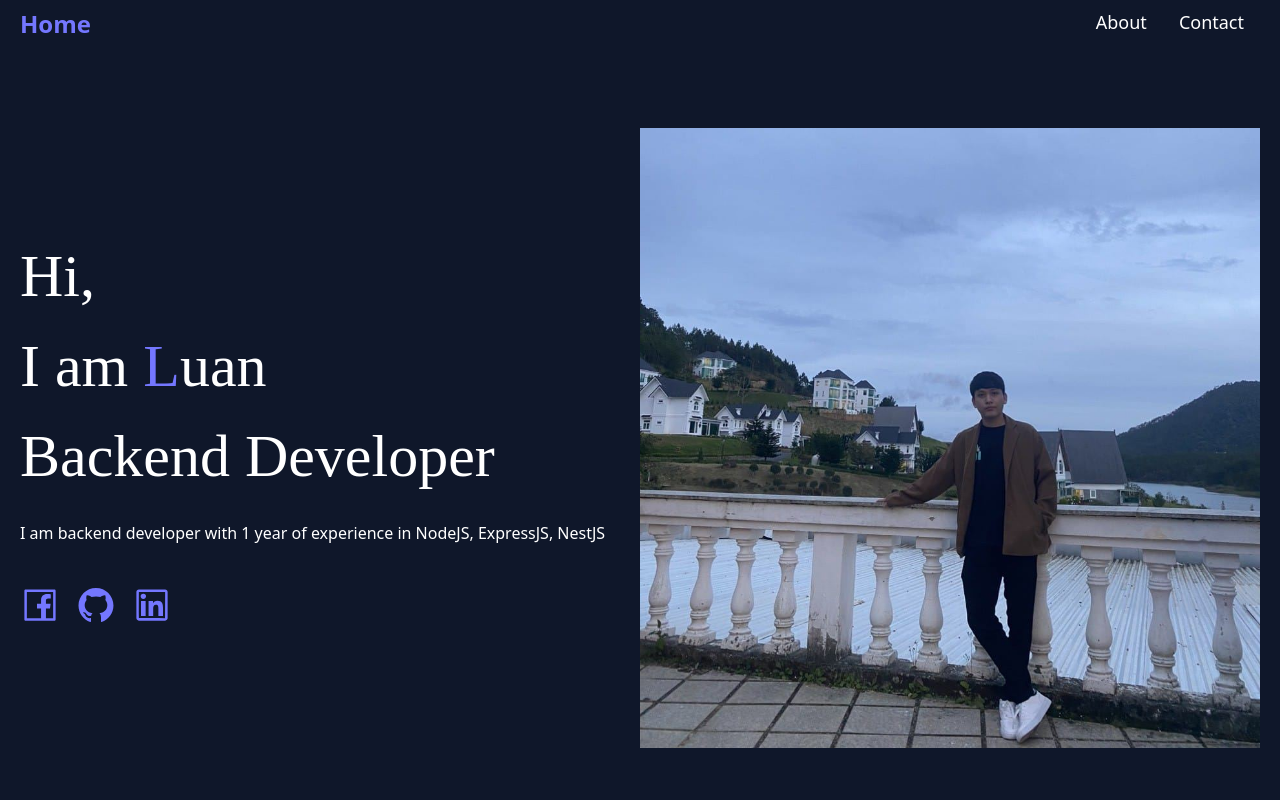
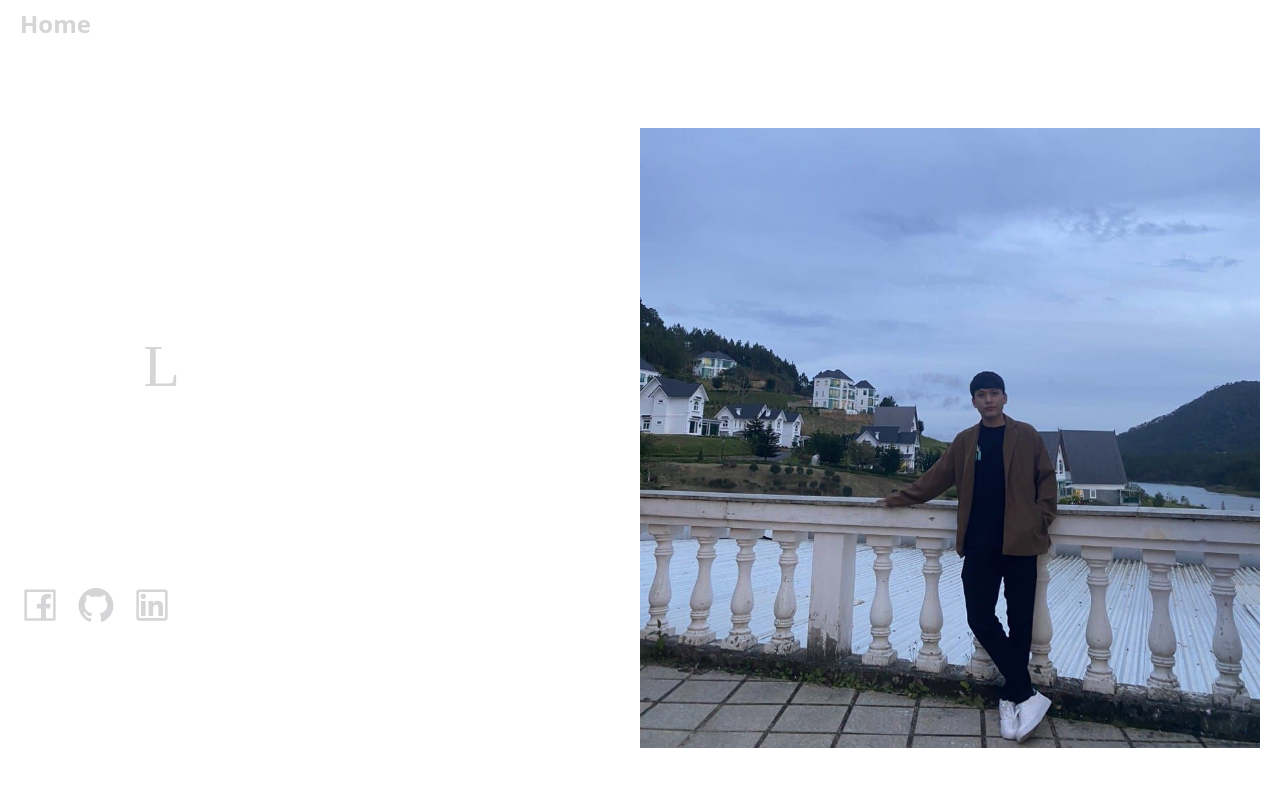
Before and after one commit to tranluan258/portfolio, a React (Vite) app: page / in a window 1280 px wide. Shown: the top 800 px of the page. Built offline with nearby package versions, Linux system fonts and the light colour scheme.

Commit message:
change background

```diff
--- a/src/App.css
+++ b/src/App.css
@@ -1,18 +1,18 @@
 /* color */
 .bg-primary {
-    background: #0F172A;
+    background: white;
 }
 
 .bg-secondery {
-    background: #1E293B;
+    background: #efefef;
 }
 
 .bg-accent {
-    background: hsl(240, 67%, 48%);
+    background: hsl(240, 35%, 87%);
 }
 
 .text-accent {
-    color: #7477FF;
+    color: #d5d5d8;
 }
 .mobile-nav {
     @apply block md:hidden fixed top-10 py-2 w-full h-full bg-gray-900 duration-500;
--- a/src/components/Header.tsx
+++ b/src/components/Header.tsx
@@ -16,10 +16,7 @@ const Header = () => {
       <nav className='hidden md:block'>
         <ul className='flex'>
           <li>
-            <a href='/#about'>About</a>
-          </li>
-          <li>
-            <a href='/#contact'>Contact</a>
+            <a href='/portfolio/#contact'>Contact</a>
           </li>
 
         </ul>
@@ -30,12 +27,9 @@ const Header = () => {
         className={!toggle ? 'mobile-nav left-[-100%]' : 'mobile-nav left-0'}
       >
         <ul className='flex flex-col'>
-          <li>
-            <a href='/#about'>About</a>
-          </li>
 
           <li>
-            <a href='/#contact'>Contact</a>
+            <a href='/portfolio/#contact'>Contact</a>
           </li>
 
         </ul>
```
